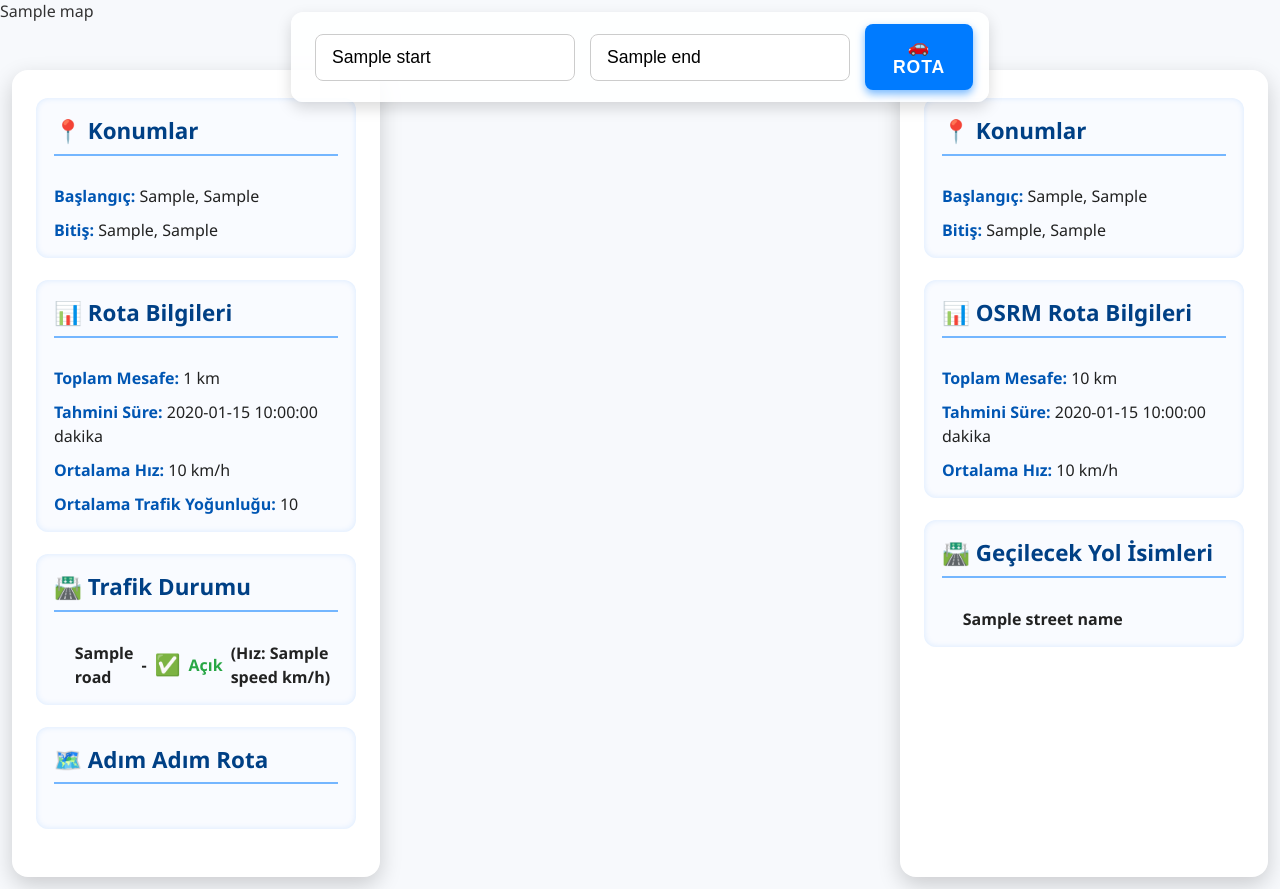
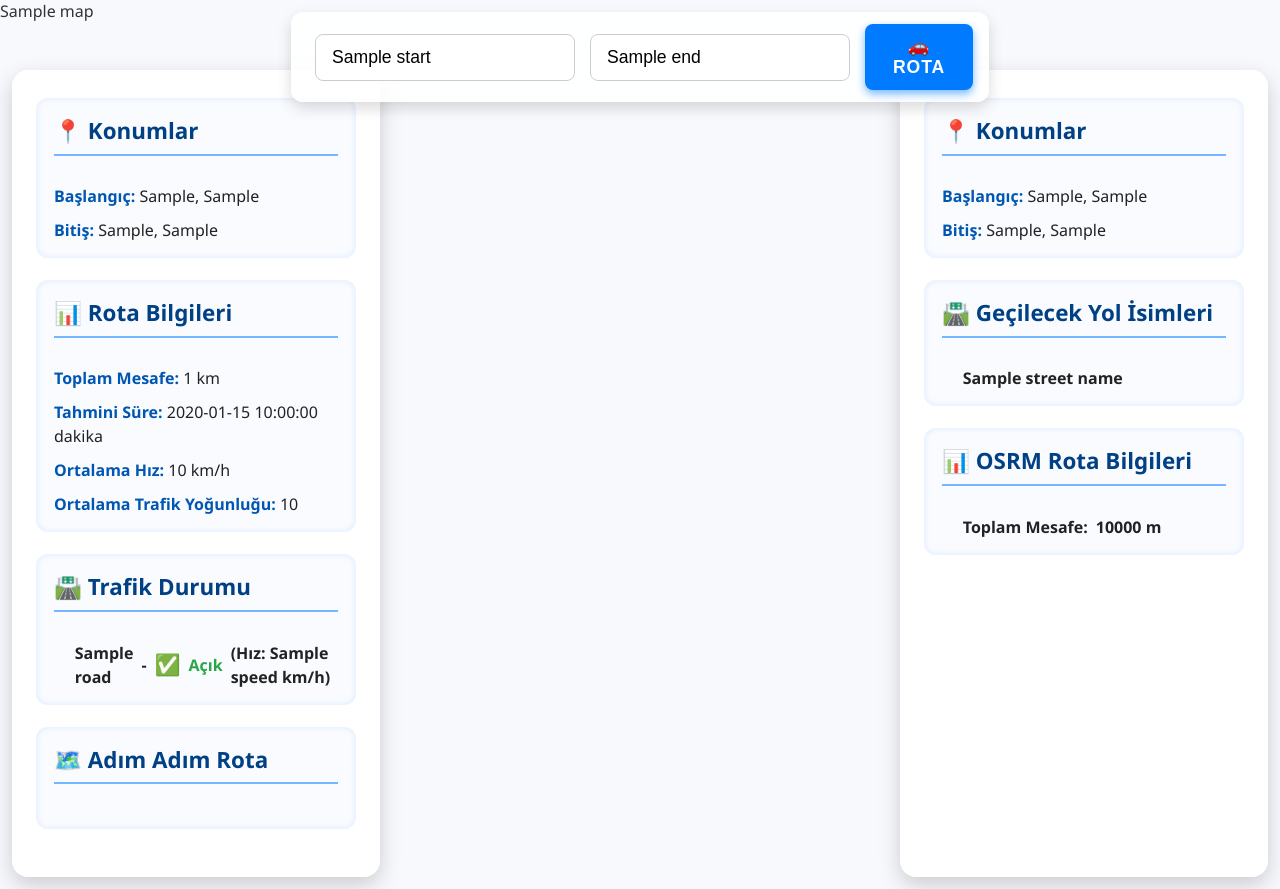
Before and after one commit to abdullah-tanriverdi/TrafficPredictionSystem, a Flask app: template templates/index.html in a window 1280 px wide. Run offline with Flask 3, Linux system fonts and the light colour scheme; the template is opened without the code that fills it: most values are stand-ins (such as "Sample title", 1, 10 or a date in 2020).

Commit message:
Add total route distance information to the UI panel

```diff
--- a/templates/index.html
+++ b/templates/index.html
@@ -292,12 +292,6 @@
       <div><span class="label">Bitiş:</span> {{ end_coords[0] }}, {{ end_coords[1] }}</div>
     </div>
 
-    <div class="section">
-      <h2>📊 OSRM Rota Bilgileri</h2>
-      <div><span class="label">Toplam Mesafe:</span> {{ osrm_total_length_km }} km</div>
-      <div><span class="label">Tahmini Süre:</span> {{ osrm_total_time_min }} dakika</div>
-      <div><span class="label">Ortalama Hız:</span> {{ osrm_average_speed }} km/h</div>
-    </div>
 
     <div class="section">
       <h2>🛣️ Geçilecek Yol İsimleri</h2>
@@ -310,6 +304,14 @@
       {% else %}
         <p>Yol bilgisi bulunamadı.</p>
       {% endif %}
+    </div>
+
+        <div class="section">
+      <h2>📊 OSRM Rota Bilgileri</h2>
+      <ul>
+        <li><strong>Toplam Mesafe:</strong> {{ (osrm_total_length_km * 1000) | round(0) }} m</li>
+
+      </ul>
     </div>
 
   {% else %}
```
Also changed, not shown: run.py (added, +7 -0 lines).
